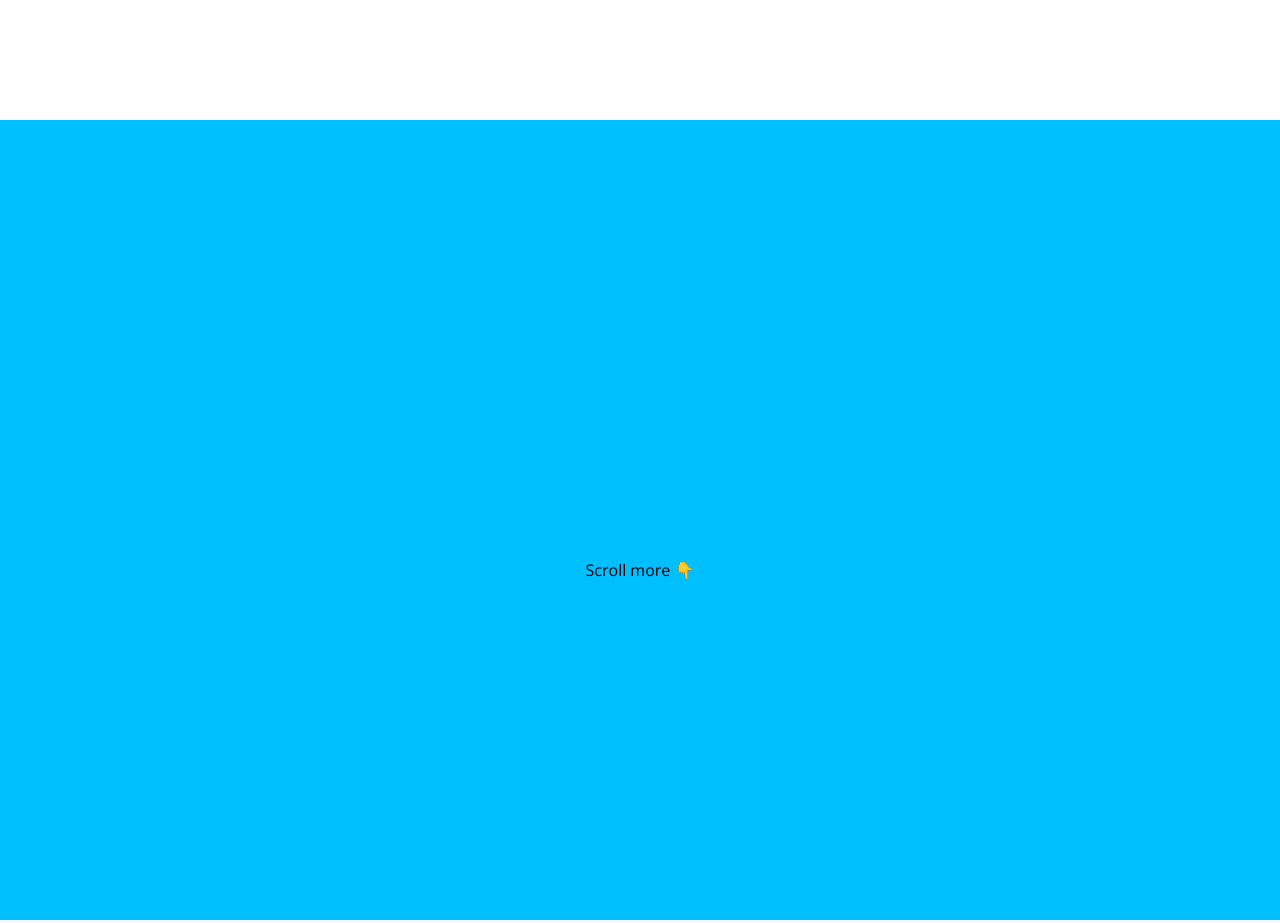
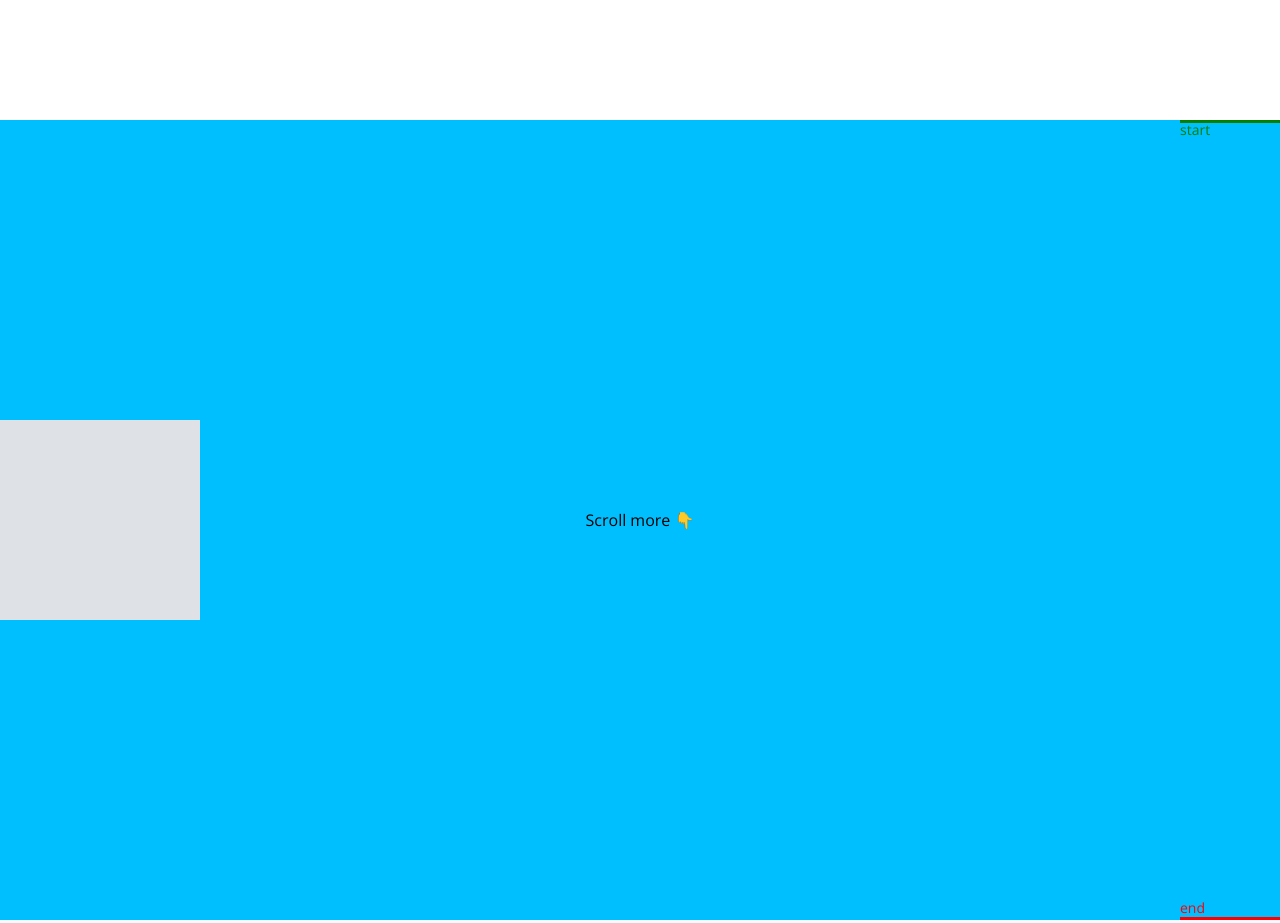
Before and after one commit to vuquangpham/scroll-trigger, a website built with webpack: page dev/index.html in a window 1280 px wide. Shown: the part 680-1603 px from the top of the page. Built offline with nearby package versions, Linux system fonts and the light colour scheme.

Commit message:
chore: dev demo

```diff
--- a/dev/index.html
+++ b/dev/index.html
@@ -24,10 +24,11 @@
         <p data-description></p>
     </div>
 </section>
-<section style="background:deepskyblue; display:flex; align-items:center;">
-    <div class="container">
+<section data-target style="background:deepskyblue; display:flex; align-items:center;">
+    <div class="container" style="padding-top:0; position:relative; z-index: 3;">
         <p>Scroll more 👇</p>
     </div>
+    <div class="square"></div>
 </section>
 <section style="background:ghostwhite; display:flex; align-items:center;">
     <div class="container">
--- a/dev/index.js
+++ b/dev/index.js
@@ -3,6 +3,7 @@ import './style.scss';
 
 // library
 import '@/_index.js';
+import './smoothjs.min';
 
 // package info
 import packageInfo from '../package.json';
@@ -14,3 +15,46 @@ const dataDescriptions = document.querySelectorAll('[data-description]');
 // update information
 dataTitles.forEach(e => e.innerHTML = packageInfo["project-name"]);
 dataDescriptions.forEach(e => e.innerHTML = packageInfo.description);
+
+// code
+const square = document.querySelector('.square');
+const troi = innerWidth - square.getBoundingClientRect().width;
+
+const current = {
+    x: 0,
+    rotate: 0
+};
+
+const update = {
+    x: 0,
+    rotate: 0
+};
+
+ScrollTrigger.create({
+    trigger: '[data-target]',
+    start: 'top center',
+    end: 'bottom 50%',
+    onUpdate: (self) => {
+        update.x = troi * self.progress;
+        update.rotate = 360 * self.progress;
+
+        // console.log(self);
+        console.log('progress in viewport', self.progress);
+    },
+    onLeave: (self) => {
+        console.log('leave');
+        // self.destroy();
+    },
+    onEnter: () => {
+        console.log('enter');
+    }
+});
+
+Smooth.smooth({
+    timing: 'lerp',
+    onUpdate: (self) => {
+        current.x = self.lerp(current.x, update.x, 0.03);
+        current.rotate = self.lerp(current.rotate, update.rotate, 0.03);
+        square.style.transform = `translateX(${current.x}px) rotate(${current.rotate}deg)`;
+    }
+});
--- a/dev/style.scss
+++ b/dev/style.scss
@@ -1,11 +1,11 @@
 *, *::before, *::after {
-    padding:0;
-    margin:0;
-    box-sizing:inherit;
+  padding: 0;
+  margin: 0;
+  box-sizing: inherit;
 }
 
 html {
-    font-family:"Open Sans", sans-serif;
+  font-family: "Open Sans", sans-serif;
 }
 
 body {
@@ -39,4 +39,14 @@ h2 {
 /* CSS here */
 section {
   min-height: 100vh;
+  position: relative;
 }
+
+.square {
+  width: 200px;
+  height: 200px;
+  background: #dee2e6;
+  position: absolute;
+  top: calc(50% - 100px);
+  left: 0;
+}
--- a/src/markers.js
+++ b/src/markers.js
@@ -38,7 +38,8 @@ function createDebug(viewportPosition, triggerPosition){
                 top: 0,
                 left: 0,
                 right: 0,
-                bottom: 0
+                bottom: 0,
+                pointerEvents: 'none'
             }
         });
 
```
Also changed, not shown: dev/smoothjs.min.js (added, +7 -0 lines). Lines whose indentation alone changed are shown as unchanged.
